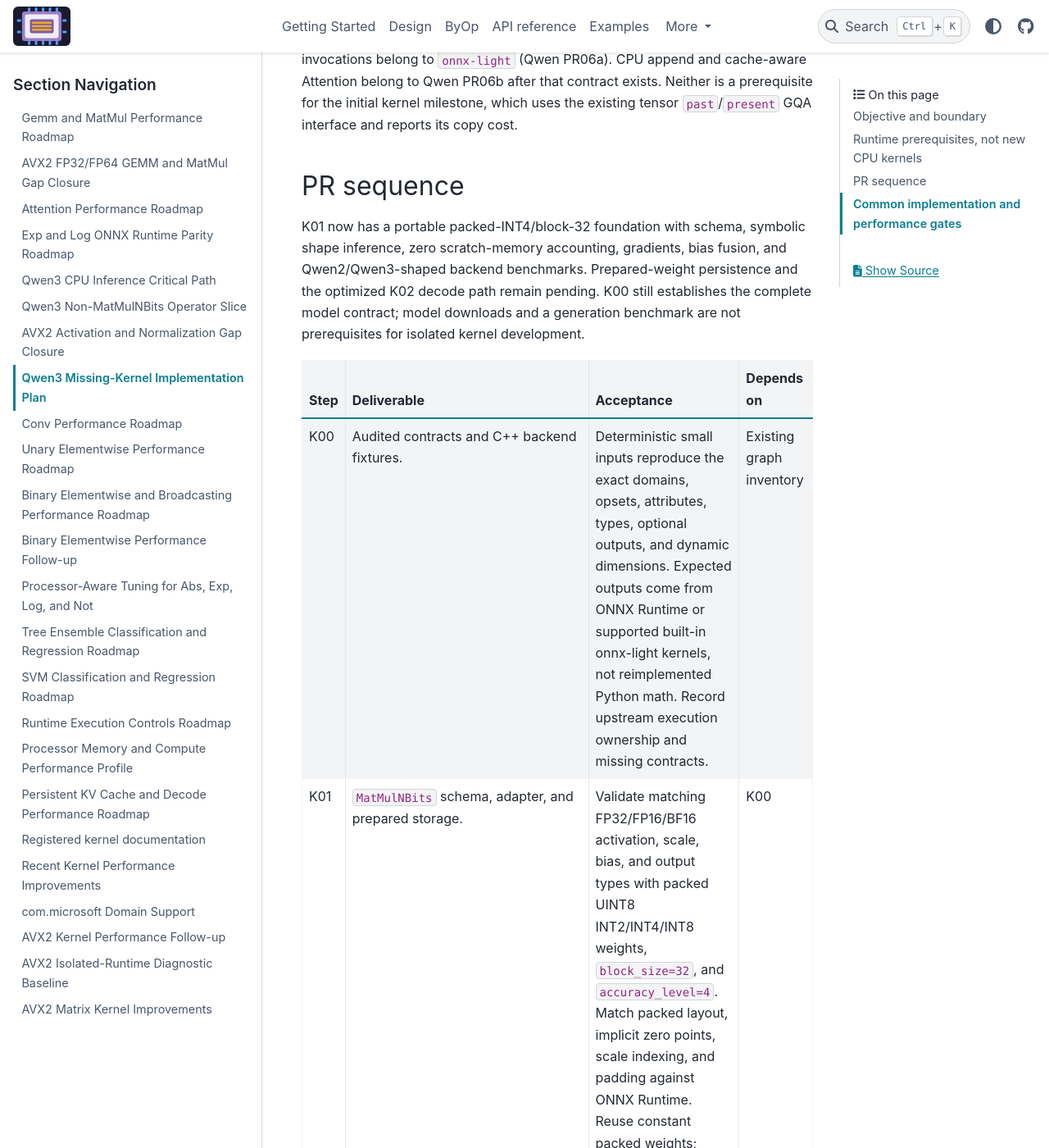
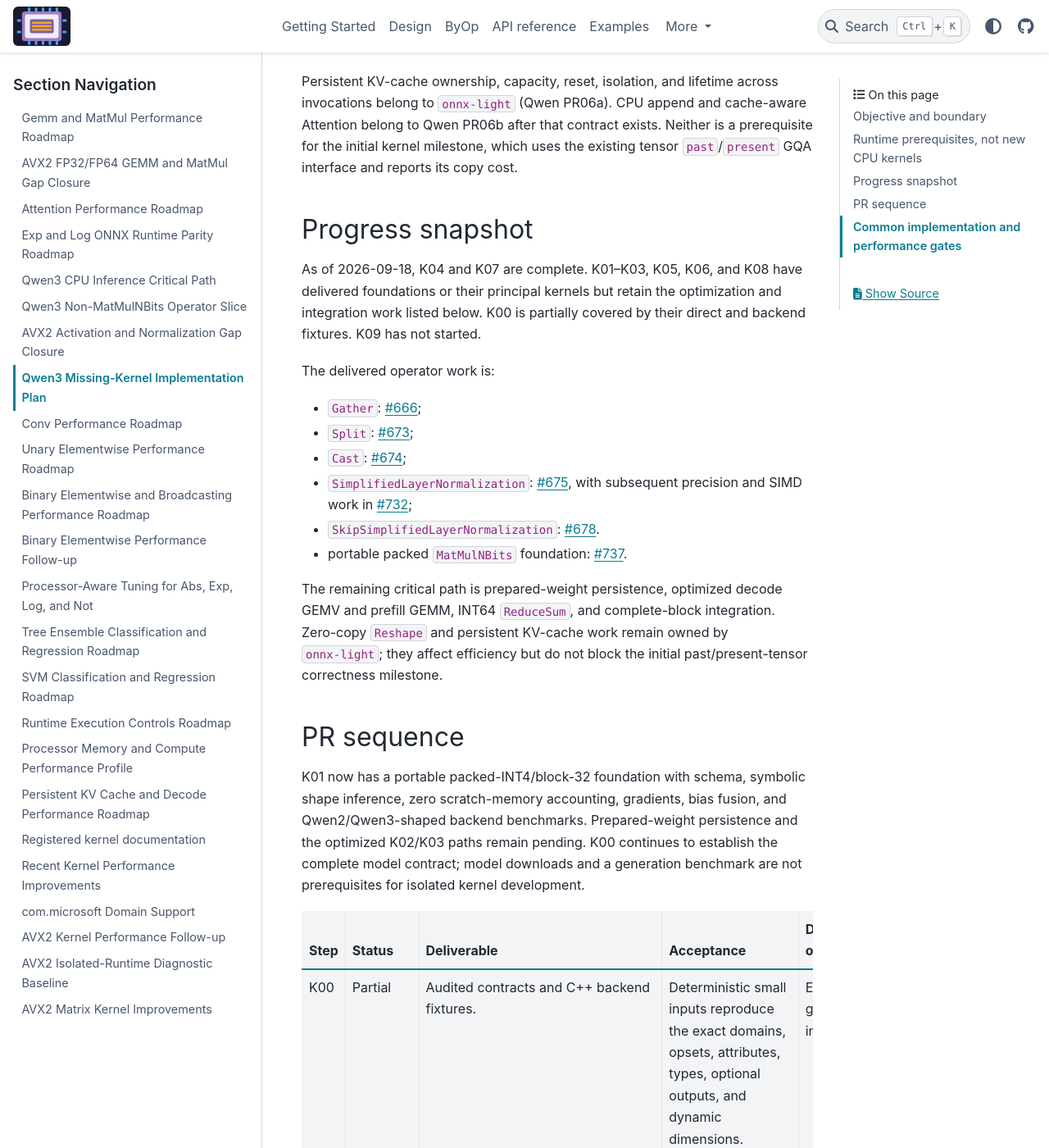
Before and after one commit to xadupre/onnx-light-cpu, a Sphinx documentation site: the page built from docs/next_steps/2026/2026_09_qwen3_missing_kernels.rst, in a window 1280 px wide and 1400 px high, scrolled down 1151 px. Shown: the whole window at 82% size. Built offline with Sphinx 7.4.7 and the PyData theme 0.15.4, drawn with Linux system fonts in a browser that asks for light colours; pages that are not in the unit, such as notebooks, are missing from menus; some of the changed text lies outside the part shown.

Commit message:
Update Qwen3 missing-kernel progress (#738)
Co-authored-by: Copilot <223556219+Copilot@users.noreply.github.com>

```diff
--- a/docs/next_steps/2026/2026_09_qwen3_missing_kernels.rst
+++ b/docs/next_steps/2026/2026_09_qwen3_missing_kernels.rst
@@ -3,7 +3,7 @@ Qwen3 Missing-Kernel Implementation Plan
 
 :Date: 2026-09
 
-**planned**
+**in progress**
 
 Objective and boundary
 ----------------------
@@ -21,8 +21,11 @@ they do not introduce a second implementation of their shared engines.
 
 Already available: ``GroupQueryAttention`` with fused RoPE and tensor cache
 inputs/outputs, ``RMSNormalization``, ``Sigmoid``, ``Mul``, ``Sub``, and the
-shared matrix engine. Reuse them rather than introducing new attention,
-normalization, or activation kernels.
+shared matrix engine. Since this plan was written, ``Gather``, ``Cast``,
+``Split``, ``SimplifiedLayerNormalization``, and
+``SkipSimplifiedLayerNormalization`` have also been delivered. Reuse them
+rather than introducing new attention, normalization, layout, or activation
+kernels.
 
 Runtime prerequisites, not new CPU kernels
 ------------------------------------------
@@ -44,55 +47,96 @@ Attention belong to Qwen PR06b after that contract exists. Neither is a
 prerequisite for the initial kernel milestone, which uses the existing tensor
 ``past``/``present`` GQA interface and reports its copy cost.
 
+Progress snapshot
+-----------------
+
+As of 2026-09-18, K04 and K07 are complete. K01--K03, K05, K06, and K08 have
+delivered foundations or their principal kernels but retain the optimization
+and integration work listed below. K00 is partially covered by their direct
+and backend fixtures. K09 has not started.
+
+The delivered operator work is:
+
+* ``Gather``: `#666 <https://github.com/xadupre/onnx-light-cpu/pull/666>`_;
+* ``Split``: `#673 <https://github.com/xadupre/onnx-light-cpu/pull/673>`_;
+* ``Cast``: `#674 <https://github.com/xadupre/onnx-light-cpu/pull/674>`_;
+* ``SimplifiedLayerNormalization``:
+  `#675 <https://github.com/xadupre/onnx-light-cpu/pull/675>`_, with subsequent
+  precision and SIMD work in
+  `#732 <https://github.com/xadupre/onnx-light-cpu/pull/732>`_;
+* ``SkipSimplifiedLayerNormalization``:
+  `#678 <https://github.com/xadupre/onnx-light-cpu/pull/678>`_.
+* portable packed ``MatMulNBits`` foundation:
+  `#737 <https://github.com/xadupre/onnx-light-cpu/pull/737>`_.
+
+The remaining critical path is prepared-weight persistence, optimized decode
+GEMV and prefill GEMM, INT64 ``ReduceSum``, and complete-block integration.
+Zero-copy ``Reshape`` and persistent KV-cache work remain owned by
+``onnx-light``; they affect efficiency but do not block the initial
+past/present-tensor correctness milestone.
+
 PR sequence
 -----------
 
 K01 now has a portable packed-INT4/block-32 foundation with schema, symbolic
 shape inference, zero scratch-memory accounting, gradients, bias fusion, and
 Qwen2/Qwen3-shaped backend benchmarks. Prepared-weight persistence and the
-optimized K02 decode path remain pending. K00 still establishes the complete
-model contract; model downloads and a generation benchmark are not
+optimized K02/K03 paths remain pending. K00 continues to establish the
+complete model contract; model downloads and a generation benchmark are not
 prerequisites for isolated kernel development.
 
 .. list-table::
    :header-rows: 1
-   :widths: 8 27 49 16
+   :widths: 8 13 24 43 12
 
    * - Step
+     - Status
      - Deliverable
      - Acceptance
      - Depends on
    * - K00
+     - Partial
      - Audited contracts and C++ backend fixtures.
      - Deterministic small inputs reproduce the exact domains, opsets,
        attributes, types, optional outputs, and dynamic dimensions. Expected
        outputs come from ONNX Runtime or supported built-in onnx-light
        kernels, not reimplemented Python math. Record upstream execution
-       ownership and missing contracts.
+       ownership and missing contracts. Operator fixtures exist for K01--K08;
+       the executable block and complete ownership inventory remain.
      - Existing graph inventory
    * - K01
+     - Partial
      - ``MatMulNBits`` schema, adapter, and prepared storage.
      - Validate matching FP32/FP16/BF16 activation, scale, bias, and output
        types with packed UINT8 INT2/INT4/INT8 weights, ``block_size=32``, and
        ``accuracy_level=4``. Match packed layout, implicit zero points, scale
        indexing, and padding against ONNX Runtime. Reuse constant packed
        weights; reject unsupported variants explicitly without expanding the
-       complete weight matrix.
+       complete weight matrix. The portable direct-packed contract, schema,
+       shape inference, gradients, fusion, tests, and benchmarks are delivered;
+       prepared-weight persistence remains.
      - K00
    * - K02
+     - Partial
      - Packed INT4 decode GEMV.
      - The K01 plan executes ``M=1`` for every audited projection, including
        the vocabulary head. Scales and zero points are applied while
        consuming bounded panels. Exact packing/tail tests and numerical
-       comparisons pass; repeated calls do not repack constant weights.
+       comparisons pass; repeated calls do not repack constant weights. The
+       portable kernel and Qwen-shaped ``M=1`` benchmarks are delivered; the
+       dedicated optimized GEMV and prepared-weight reuse remain.
      - K01
    * - K03
+     - Partial
      - INT4 small-M and prefill GEMM.
      - Reuse the same compressed weights for short prompts and prefill.
        Bound workspace, cover partial blocks and output tails, and publish
-       latency and memory comparisons without regressing decode.
+       latency and memory comparisons without regressing decode. The portable
+       direct-packed path and a Qwen3 ``M=8`` benchmark are delivered; tiled
+       SIMD prefill performance remains.
      - K02
    * - K04
+     - Complete
      - ``Gather``.
      - FP32 embedding lookup on axis 0 with INT64 indices and the INT64
        scalar shape-gather case pass negative-index, bounds, empty-index,
@@ -100,20 +144,26 @@ prerequisites for isolated kernel development.
        the entire embedding table.
      - K00
    * - K05
+     - Partial
      - ``Cast`` and ``ReduceSum`` mask prelude.
      - INT64 mask reduction with tensor axes and ``keepdims=0`` followed by
        INT64-to-INT32 conversion matches the source schemas. Test empty
        reductions, axes, dtype boundaries, and malformed inputs. GQA length
-       validation must not redefine generic ONNX Cast semantics.
+       validation must not redefine generic ONNX Cast semantics. ``Cast`` and
+       its audited Qwen conversions are delivered; INT64 ``ReduceSum`` remains.
      - K00
    * - K06
+     - Partial
      - ``Split`` and layout integration.
      - Last-axis FP32 QKV splitting with ``[2048,1024,1024]`` works for
        multi-token as well as single-token inputs. Verify split totals,
        ownership, release order, output strides, and a materialized fallback.
-       Compose with the upstream Reshape contract.
+       The registered materialized implementation covers decode, small-M,
+       prefill, and batched shapes. Complete the composed release-order and
+       upstream ``Reshape``-view validation.
      - K00; upstream layout contract
    * - K07
+     - Complete
      - ``SimplifiedLayerNormalization`` adapter.
      - Resolve the experimental ``ai.onnx`` schema/loading contract and
        reuse RMSNormalization for ``axis=-1``, ``epsilon=1e-6``, and
@@ -121,14 +171,18 @@ prerequisites for isolated kernel development.
        optional outputs if supported; do not advertise unsupported forms.
      - K00; existing RMS engine
    * - K08
+     - Partial
      - ``SkipSimplifiedLayerNormalization`` adapter.
      - Reuse residual addition and the shared RMS engine. Preserve sparse
        optional outputs for all audited output layouts, especially the
        residual result. Cover omitted outputs, aliasing, epsilon, shape
-       errors, and accumulation precision. Fusion is a measured follow-up,
-       not a prerequisite for correct execution.
+       errors, and accumulation precision. The registered kernel and sparse
+       optional-output tests are delivered; complete the ORT differential and
+       caller-output aliasing evidence. Fusion is a measured follow-up, not a
+       prerequisite for correct execution.
      - K07
    * - K09
+     - Not started
      - Complete block and native INT4 graph integration.
      - First execute a deterministic block with FP32 MatMul using K04-K08,
        then replace projections with K01-K03. Compare intermediates, logits,
```
Also changed, not shown: docs/next_steps/index.rst (+7 -4 lines).
